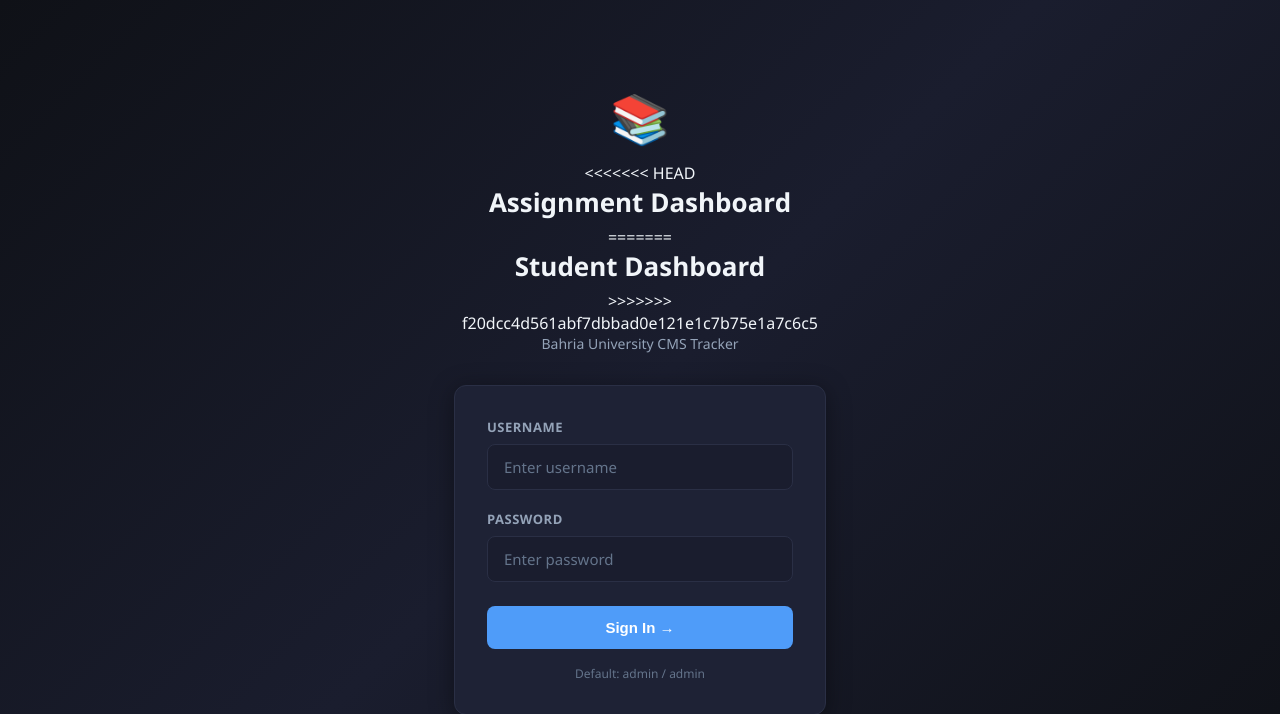
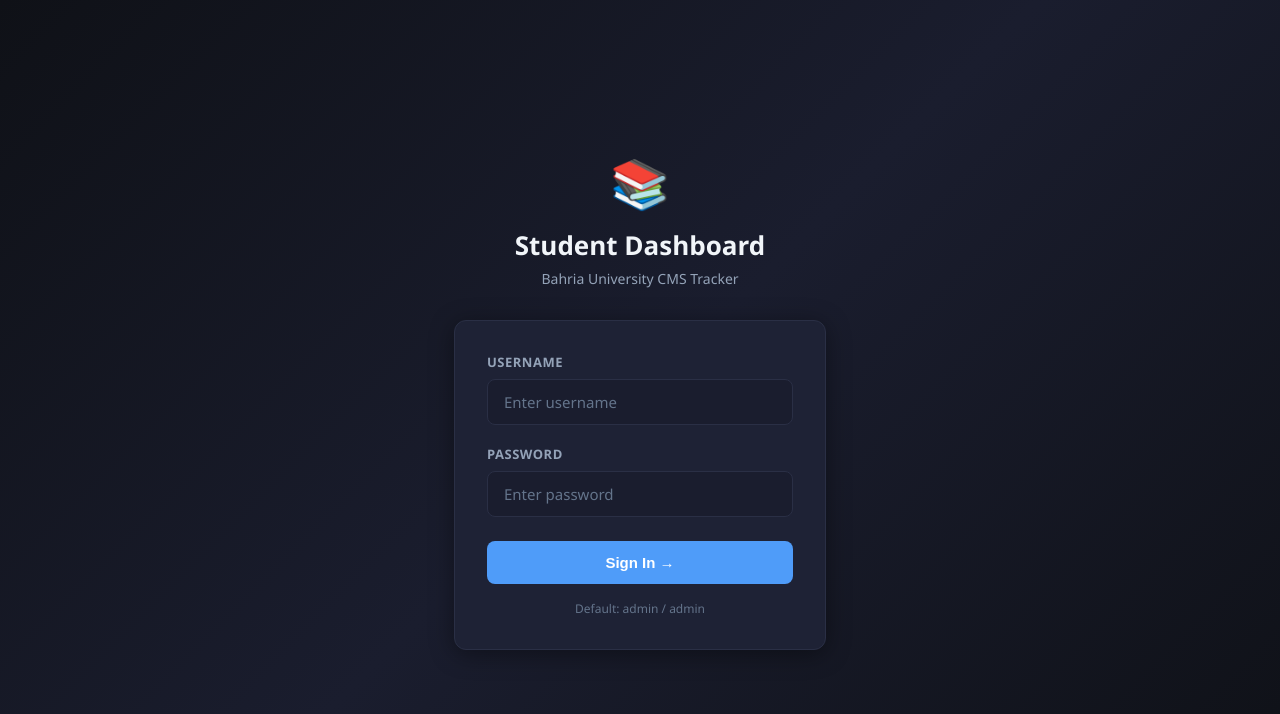
Before and after one commit to Hamzakhaliq921/student-dashboard, a Flask app: page / in a window 1280 px wide. Shown: the top 714 px of the page. Run offline with Flask 3, Linux system fonts and the light colour scheme.

Commit message:
resolve desiginh issue

```diff
--- a/templates/dashboard.html
+++ b/templates/dashboard.html
@@ -266,11 +266,8 @@
 
         btn.disabled = true;
         btn.innerHTML = '<span class="spinner"></span> Scraping... please wait';
-<<<<<<< HEAD
         showBanner(banner, 'info', '⏳ Scraper is running in Chrome. This may take 1–2 minutes...');
-=======
         showBanner(banner, 'info', '⏳ Scraper is running in Chrome. This may take 1 minutes...');
->>>>>>> f20dcc4d561abf7dbbad0e121e1c7b75e1a7c6c5
 
         fetch('/run-scraper', { method: 'POST' })
             .then(r => r.json())
--- a/templates/login.html
+++ b/templates/login.html
@@ -11,11 +11,9 @@
     <div class="login-container">
         <div class="login-logo">
             <div class="logo-icon">📚</div>
-<<<<<<< HEAD
-            <h1>Assignment Dashboard</h1>
-=======
+
             <h1>Student Dashboard</h1>
->>>>>>> f20dcc4d561abf7dbbad0e121e1c7b75e1a7c6c5
+
             <p class="login-subtitle">Bahria University CMS Tracker</p>
         </div>
 
```
